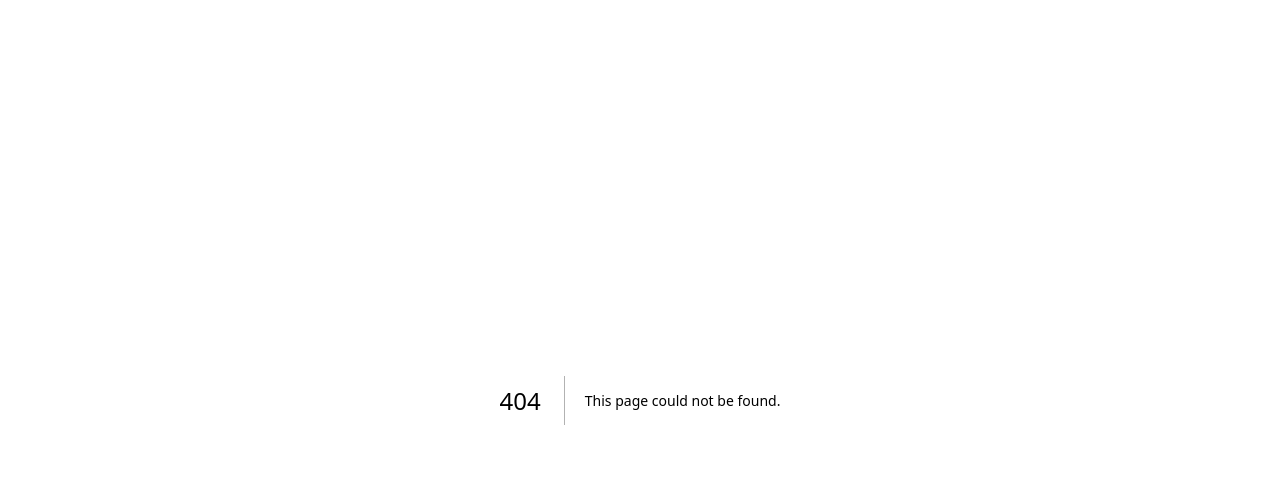
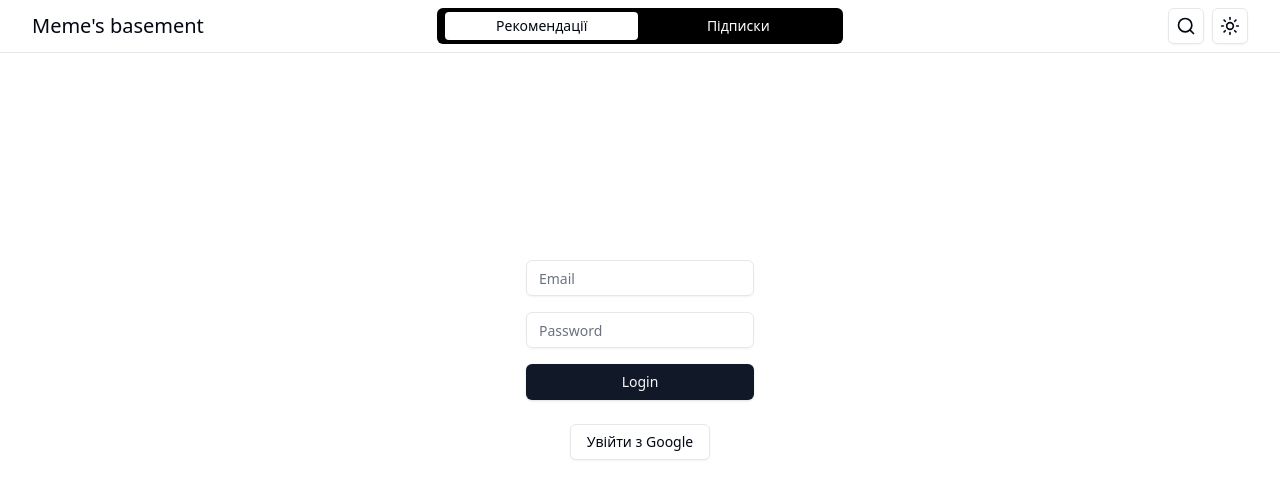
Before and after one commit to AlivkaRadkivska/memes-app, a Next.js app in the folder meme-app-front/: page /sign-in in a window 1280 px wide. Before the commit this address had no page. Shown: the top 498 px of the page. Built offline with nearby package versions, Linux system fonts and the light colour scheme; no server answers.

Commit message:
chore: add login form and connected to endpoints

```diff
--- /dev/null
+++ b/meme-app-front/src/app/(site)/sign-in/page.tsx
@@ -0,0 +1,9 @@
+import LoginForm from '@/components/auth/login-form';
+
+export default function Home() {
+  return (
+    <div className="px-4 py-0 sm:px-0 w-full h-[70vh] flex items-center justify-center gap-4 flex-col">
+      <LoginForm />
+    </div>
+  );
+}
--- /dev/null
+++ b/meme-app-front/src/app/auth/google/redirect/page.tsx
@@ -0,0 +1,14 @@
+'use client';
+
+import { useEffect } from 'react';
+import { useRouter } from 'next/navigation';
+
+export default function GoogleRedirect() {
+  const router = useRouter();
+
+  useEffect(() => {
+    router.push('/');
+  }, [router]);
+
+  return <p>Redirecting...</p>;
+}
--- /dev/null
+++ b/meme-app-front/src/components/auth/login-form.tsx
@@ -0,0 +1,47 @@
+'use client';
+
+import { Button } from '@/components/ui/button';
+import { Input } from '@/components/ui/input';
+import { useLogin } from '@/server/hooks/auth/use-login';
+import { useState } from 'react';
+
+export default function LoginForm() {
+  const [email, setEmail] = useState('');
+  const [password, setPassword] = useState('');
+  const { mutate: login, isPending, error } = useLogin();
+
+  return (
+    <>
+      <form
+        onSubmit={(e) => {
+          e.preventDefault();
+          login({ email, password });
+        }}
+        className="flex flex-col gap-4 max-w-sm"
+      >
+        <Input
+          type="email"
+          placeholder="Email"
+          value={email}
+          onChange={(e) => setEmail(e.target.value)}
+        />
+        <Input
+          type="password"
+          placeholder="Password"
+          value={password}
+          onChange={(e) => setPassword(e.target.value)}
+        />
+        <Button type="submit" disabled={isPending}>
+          {isPending ? 'Logging in...' : 'Login'}
+        </Button>
+        {error && <p className="text-red-500">Вхід в акаунт провалено</p>}
+      </form>
+
+      <a href="http://localhost:3000/auth/google/login">
+        <Button variant="outline" className="w-full mt-2">
+          Увійти з Google
+        </Button>
+      </a>
+    </>
+  );
+}
--- /dev/null
+++ b/meme-app-front/src/server/hooks/auth/use-login.ts
@@ -0,0 +1,7 @@
+import { login } from '@/server/services/auth-service';
+import { useMutation } from '@tanstack/react-query';
+
+export const useLogin = () =>
+  useMutation({
+    mutationFn: login,
+  });
--- /dev/null
+++ b/meme-app-front/src/server/services/auth-service.ts
@@ -0,0 +1,16 @@
+import { axiosInstance } from '../axios';
+import { AuthResult, LoginCredentials, SignupCredentials } from '../types/auth';
+
+export const login = async (
+  loginCredentials: LoginCredentials
+): Promise<AuthResult> => {
+  const response = await axiosInstance.post('/auth/login', loginCredentials);
+  return response.data;
+};
+
+export const signup = async (
+  signupCredentials: SignupCredentials
+): Promise<AuthResult> => {
+  const response = await axiosInstance.post('/auth/signup', signupCredentials);
+  return response.data;
+};
--- /dev/null
+++ b/meme-app-front/src/server/types/auth.ts
@@ -0,0 +1,22 @@
+export interface LoginCredentials {
+  email: string;
+  password: string;
+}
+
+export interface SignupCredentials {
+  email: string;
+  username: string;
+  password: string;
+  repeatPassword: string;
+  fullName: string;
+  birthday: Date;
+}
+
+export interface AuthResult {
+  user: {
+    id: string;
+    email: string;
+    username: string;
+  };
+  accessToken: string;
+}
```
Also changed, not shown: meme-app-front/src/server/hooks/auth/use-signup.ts (added, +7 -0 lines).
